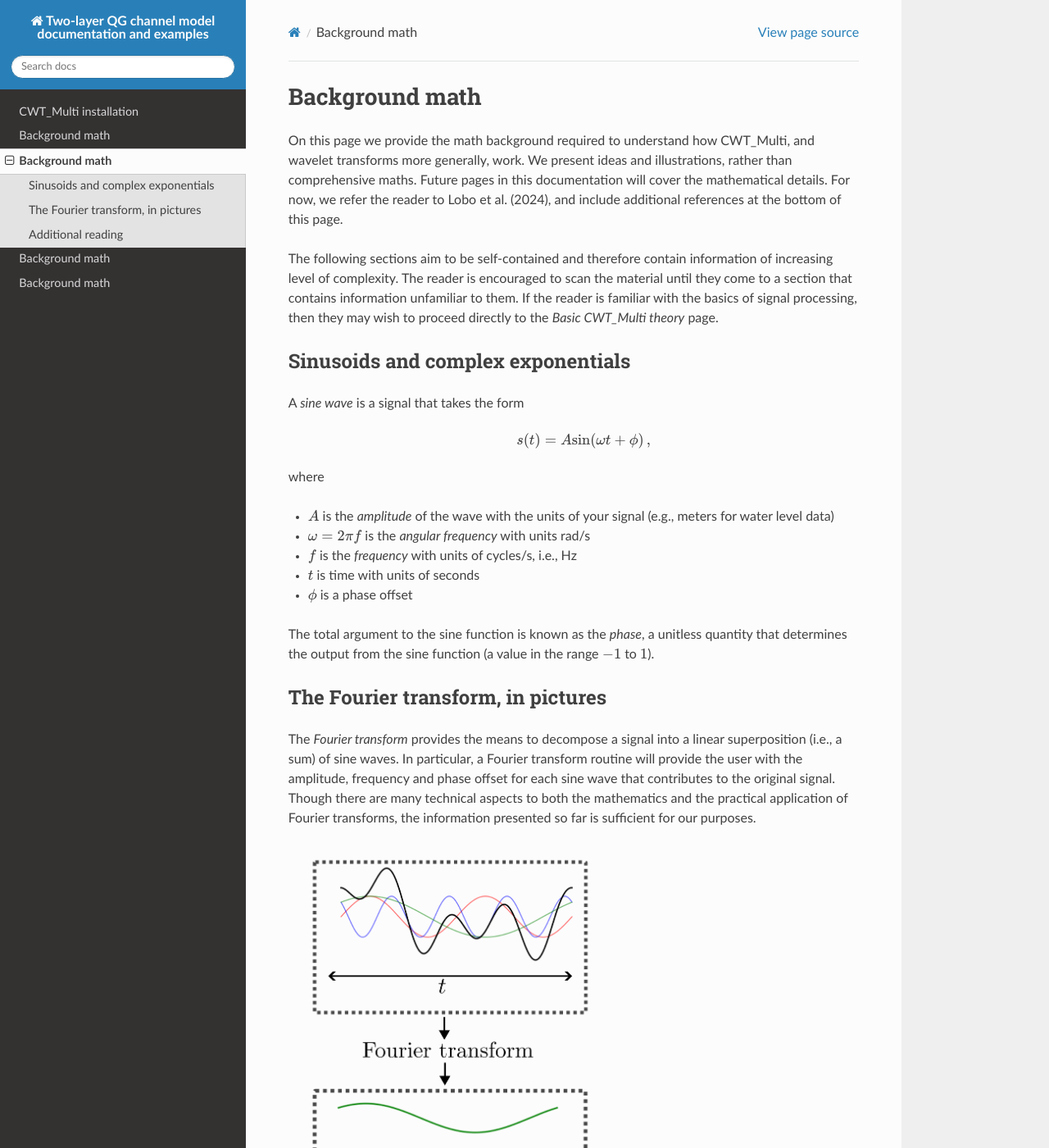
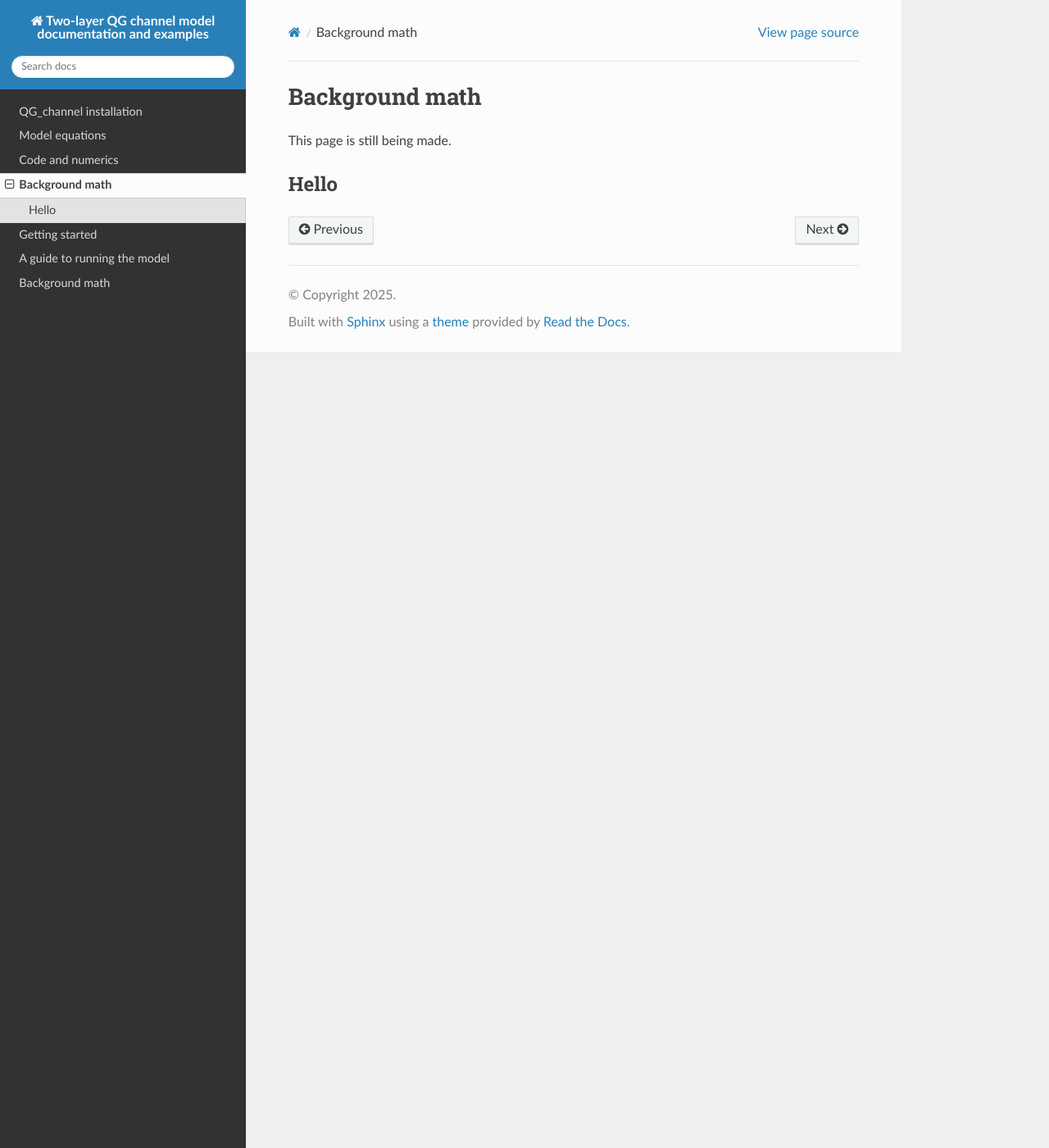
Before and after one commit to mjclobo/QG_channel, a Sphinx documentation site: the page built from docs/zonaltheory.rst, in a window 1280 px wide and 1400 px high. Shown: the whole window at 82% size. Built offline with Sphinx 7.4.7 and the Read the Docs theme 3.1.0, drawn with Linux system fonts in a browser that asks for light colours; some of the changed text lies outside the part shown.

Commit message:
updated docs

```diff
--- a/docs/exampleruns.rst
+++ b/docs/exampleruns.rst
@@ -1,66 +1,91 @@
 =========================================
-Background math
+A guide to running the model
 =========================================
+Here we provide an overview of the suggested method for running the model.
+The model used here closely corresponds to that of Lee (1997).
+The suggested method is to first spin up the model using
+the L97_WC4_init.jl file.
+The one uses the L97_WC4_SS.jl file to initialize the model from the end of
+the spin-up run, and compute steady-state statistics of the turbulent flow.
+We now provide more details on these files.
+First, we provide some background on the model setup.
 
-On this page we provide the math background required
-to understand how CWT_Multi, and wavelet transforms more generally,
-work.
-We present ideas and illustrations, rather than comprehensive maths.
-Future pages in this documentation will cover the mathematical details.
-For now, we refer the reader to Lobo et al. (2024), and include
-additional references at the bottom of this page.
+Basic picture
+~~~~~~~~~~~~~~~~~~~~~~~~~~~~~~
+The model in these examples damps the perturbation flow to a background state
+that i) has constant zonal flow in a meridional band in the center of the domain, and
+ii) tapers to zero at the boundaries.
+The parameter WC sets the half-width of the baroclinic zone.
+As WC gets wider, the background state transitions from having one to multiple jets.
+A main focus of Lee (1997) is characterizing these jet-state transitions.
+
+Paths
+~~~~~~~~~~~~~~~~~~~~~~~~~~~
+The example scripts define a few paths, required to run the model:
+- src_dir: This is the directory to the source code. Please change accordingly
+- save_path: This is where data from the model runs will be saved.
+  I suggest making separate directories for the init runs and the SS runs (and for each WC value).
+- fig_path: This is where automatically generated figures will be saved.
+- restart_path: This is used in the SS file to tell the code where to look for the initial conditions.
+  This should be the save_path from the init file.
+
+Saving data
+~~~~~~~~~~~~~~~~~~~~~~~~~~~~
+There are two ways to save data.
+The first is by setting save_bool = true.
+This will save snapshots of the upper and lower-layer streamfunctions
+at periods specified via the save_every variable.
+In addition, this only saves a band of data centered in the middle of the domain,
+to save memory (since there generally isn't much happening near the walls).
+The meridional width of this band is specified via the y_width parameter, where 1 will save the whole
+channel and 0.5, for example, will only save the middle half of the channel.
+
+The second option for saving data is by setting save_last=true.
+This will save a complete snapshot of the upper and lower streamfunction at the
+end of the model run, so that the snapshot can be used for initial conditions
+for future runs.
 
 
-The following sections aim to be self-contained and therefore contain
-information of increasing level of complexity.
-The reader is encouraged to scan the material until they
-come to a section that contains information unfamiliar
-to them.
-If the reader is familiar with the basics of signal processing, then
-they may wish to proceed directly to the *Basic CWT_Multi theory* page.
+Plotting
+~~~~~~~~~~~~~~~~~~~~~~~~~~~
+Two plotting functions are currently defined in the output_fcns.jl file.
+These plots can be saved every plot_every time steps by setting either plot_basic_bool
+or plot_BCI_bool to true, respectively.
 
-Sinusoids and complex exponentials
-~~~~~~~~~~~~~~~~~~~~~~~~~
-A *sine wave* is a signal that takes the form
-
-   .. math::
-    s(t) = A \mathrm{sin} ( \omega t + \phi ) \, ,
-
-where
-
-- :math:`A` is the *amplitude* of the wave with the units of your signal (e.g., meters for water level data)
-- :math:`\omega = 2 \pi f` is the *angular frequency* with units rad/s
-- :math:`f` is the *frequency* with units of cycles/s, i.e., Hz
-- :math:`t` is time with units of seconds
-- :math:`\phi` is a phase offset
-
-The total argument to the sine function is known as the *phase*,
-a unitless quantity that determines the output from the sine function
-(a value in the range :math:`-1` to :math:`1`).
-
-The Fourier transform, in pictures
-~~~~~~~~~~~~~~~~~~~~~~~~~
-The *Fourier transform* provides the means to decompose a
-signal into a linear superposition (i.e., a sum) of sine
-waves.
-In particular, a Fourier transform routine will provide the user
-with the amplitude, frequency and phase offset for each sine wave
-that contributes to the original signal.
-Though there are many technical aspects to both the mathematics
-and the practical application of Fourier transforms, the information
-presented so far is sufficient for our purposes.
+To add your own plot
+- Create a plotting function in the output_fcns.jl file, analogous
+  to the pre-existing ones
+- Add a conditional statement in the run_model() function (in init_fcns.jl),
+  analogous to the two current plot options
+- Set the plot-related boolean that you used in the conditional statement equal to true
+  in your model run file
 
 
-.. image:: /images/FT_drawing.png
-   :width: 300pt
+Model initialization and spin-up
+~~~~~~~~~~~~~~~~~~~~~~~~~
+Open the L97_WC4_init.jl file.
+Define the appropriate paths for finding source code, saving data, and
+possibly saving figures.
 
 
 
+Steady-state model run
+~~~~~~~~~~~~~~~~~~~~~~~~
+After running L97_WC4_init.jl, you should have a restart file saved.
+Now open L97_WC4_SS.jl.
+Define the four appropriate paths (src_dir, save_path, fig_path, and restart_path).
 
-Additional reading
-~~~~~~~~~~~~~~~~~~~~~~~~~
-- We recommend `this 3Blue1Brown video <https://www.youtube.com/watch?v=spUNpyF58BY>`_
-  for an intuitive introduction to the Fourier Transform.
-- Jonathan Lilly has great `course material <http://jmlilly.net/course/index.html>`_
-  for more details on wavelet analysis and
-  signal processing, more generally.
+We suggest setting the plot_basic_bool boolean to true, in order to see
+some interesting time-dependent behavior of the flow.
+
+Next steps
+~~~~~~~~~~~~~~~~~~~~~~~
+Some possible next steps are
+- Change the WC parameter (i.e., the width of the baroclinic zone)
+  and see how this affects both i) unstable mode growth, and
+  ii) turbulence
+- Create different plotting functions to visualize different time-dependent
+  behaviors of the flow (e.g., compute time-dependent zonally-averaged PV gradient)
+- Output snapshots of data with enough frequency to compute, for example, energy budgets
+  in wavenumber-space, wavenumber-integrated energy budgets, frequency-wavenumber spectra,
+  or time-averaged momentum budgets
--- a/docs/index.rst
+++ b/docs/index.rst
@@ -20,6 +20,8 @@ Contents
 
    install
    modeleqns
+   numerics
    zonaltheory
+   gettingstarted
    exampleruns
    examplediagnostics
--- a/docs/modeleqns.rst
+++ b/docs/modeleqns.rst
@@ -1,66 +1,38 @@
 =========================================
-Background math
+Model equations
 =========================================
+Here we provide that governing equations of the two-layer QG channel model.
 
-On this page we provide the math background required
-to understand how CWT_Multi, and wavelet transforms more generally,
-work.
-We present ideas and illustrations, rather than comprehensive maths.
-Future pages in this documentation will cover the mathematical details.
-For now, we refer the reader to Lobo et al. (2024), and include
-additional references at the bottom of this page.
+Governing equations
+~~~~~~~~~~~~~~~~~~~~~~~~~
+The governing equations for the present two-layer QG model are
+
+.. math::
+
+   \begin{subequations}
+   \begin{align}
+   \partial_{t} q_{1}
+   + \mathrm{J} (\psi_{1}, \, q_{1} )
+   &= \kappa_\mathrm{T} \left (
+   \frac{\psi_{1} - \psi_{2}}{2} - \tau_\mathrm{eq.}
+   \right )
+   - \nu \nabla^4 q_{1} \\
+   \partial_{t} q_{2}
+   + \mathrm{J} (\psi_{2}, \, q_{2} )
+   &= - \kappa_\mathrm{T} \left (
+   \frac{\psi_{1} - \psi_{2}}{2} - \tau_\mathrm{eq.}
+   \right )
+   - \mu \nabla^2 \psi_{2}
+   - \nu \nabla^4 q_{2}
+   \end{align}
+   \end{subequations}
+
+Linear friction in the lower layer has the coefficient
+$\mu$, with dimensions of inverse time.
+Hyperviscosity is applied to the streamfunction in both layers
+and has the coefficient $\nu$ with dimensions of $\mathrm{L}^{4} \mathrm{T}$.
+$\kappa_\mathrm{T}$ is an inverse time scale for damping the baroclinic
+flow to the background streamfunction, $\tau_\mathrm{eq.}$.
 
 
-The following sections aim to be self-contained and therefore contain
-information of increasing level of complexity.
-The reader is encouraged to scan the material until they
-come to a section that contains information unfamiliar
-to them.
-If the reader is familiar with the basics of signal processing, then
-they may wish to proceed directly to the *Basic CWT_Multi theory* page.
-
-Sinusoids and complex exponentials
-~~~~~~~~~~~~~~~~~~~~~~~~~
-A *sine wave* is a signal that takes the form
-
-   .. math::
-    s(t) = A \mathrm{sin} ( \omega t + \phi ) \, ,
-
-where
-
-- :math:`A` is the *amplitude* of the wave with the units of your signal (e.g., meters for water level data)
-- :math:`\omega = 2 \pi f` is the *angular frequency* with units rad/s
-- :math:`f` is the *frequency* with units of cycles/s, i.e., Hz
-- :math:`t` is time with units of seconds
-- :math:`\phi` is a phase offset
-
-The total argument to the sine function is known as the *phase*,
-a unitless quantity that determines the output from the sine function
-(a value in the range :math:`-1` to :math:`1`).
-
-The Fourier transform, in pictures
-~~~~~~~~~~~~~~~~~~~~~~~~~
-The *Fourier transform* provides the means to decompose a
-signal into a linear superposition (i.e., a sum) of sine
-waves.
-In particular, a Fourier transform routine will provide the user
-with the amplitude, frequency and phase offset for each sine wave
-that contributes to the original signal.
-Though there are many technical aspects to both the mathematics
-and the practical application of Fourier transforms, the information
-presented so far is sufficient for our purposes.
-
-
-.. image:: /images/FT_drawing.png
-   :width: 300pt
-
-
-
-
-Additional reading
-~~~~~~~~~~~~~~~~~~~~~~~~~
-- We recommend `this 3Blue1Brown video <https://www.youtube.com/watch?v=spUNpyF58BY>`_
-  for an intuitive introduction to the Fourier Transform.
-- Jonathan Lilly has great `course material <http://jmlilly.net/course/index.html>`_
-  for more details on wavelet analysis and
-  signal processing, more generally.
+We now describe a specific example.
--- a/docs/zonaltheory.rst
+++ b/docs/zonaltheory.rst
@@ -2,65 +2,7 @@
 Background math
 =========================================
 
-On this page we provide the math background required
-to understand how CWT_Multi, and wavelet transforms more generally,
-work.
-We present ideas and illustrations, rather than comprehensive maths.
-Future pages in this documentation will cover the mathematical details.
-For now, we refer the reader to Lobo et al. (2024), and include
-additional references at the bottom of this page.
+This page is still being made.
 
-
-The following sections aim to be self-contained and therefore contain
-information of increasing level of complexity.
-The reader is encouraged to scan the material until they
-come to a section that contains information unfamiliar
-to them.
-If the reader is familiar with the basics of signal processing, then
-they may wish to proceed directly to the *Basic CWT_Multi theory* page.
-
-Sinusoids and complex exponentials
+Hello
 ~~~~~~~~~~~~~~~~~~~~~~~~~
-A *sine wave* is a signal that takes the form
-
-   .. math::
-    s(t) = A \mathrm{sin} ( \omega t + \phi ) \, ,
-
-where
-
-- :math:`A` is the *amplitude* of the wave with the units of your signal (e.g., meters for water level data)
-- :math:`\omega = 2 \pi f` is the *angular frequency* with units rad/s
-- :math:`f` is the *frequency* with units of cycles/s, i.e., Hz
-- :math:`t` is time with units of seconds
-- :math:`\phi` is a phase offset
-
-The total argument to the sine function is known as the *phase*,
-a unitless quantity that determines the output from the sine function
-(a value in the range :math:`-1` to :math:`1`).
-
-The Fourier transform, in pictures
-~~~~~~~~~~~~~~~~~~~~~~~~~
-The *Fourier transform* provides the means to decompose a
-signal into a linear superposition (i.e., a sum) of sine
-waves.
-In particular, a Fourier transform routine will provide the user
-with the amplitude, frequency and phase offset for each sine wave
-that contributes to the original signal.
-Though there are many technical aspects to both the mathematics
-and the practical application of Fourier transforms, the information
-presented so far is sufficient for our purposes.
-
-
-.. image:: /images/FT_drawing.png
-   :width: 300pt
-
-
-
-
-Additional reading
-~~~~~~~~~~~~~~~~~~~~~~~~~
-- We recommend `this 3Blue1Brown video <https://www.youtube.com/watch?v=spUNpyF58BY>`_
-  for an intuitive introduction to the Fourier Transform.
-- Jonathan Lilly has great `course material <http://jmlilly.net/course/index.html>`_
-  for more details on wavelet analysis and
-  signal processing, more generally.
```
Also changed, not shown: other parts of docs/index.rst (+1 -1 lines), docs/gettingstarted.rst (added, +30 -0 lines), docs/install.rst (+8 -8 lines), docs/numerics.rst (added, +38 -0 lines), 1 other file.
